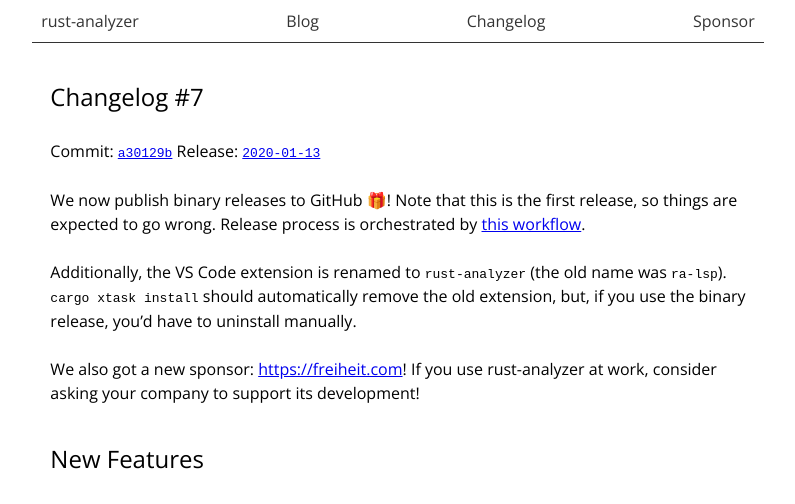
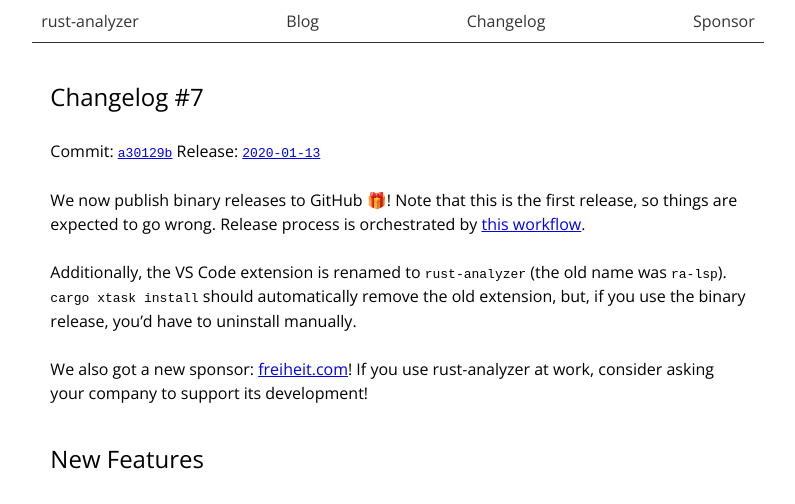
Before and after one commit to rust-analyzer/rust-analyzer.github.io, a Jekyll site: the page built from thisweek/_posts/2020-01-13-changelog-7.md, in a window 1280 px wide, cut to the strip 0-504 px from the top of the page. Shown: the whole strip, without its empty margins (242-1037 px from the left). Built offline with Jekyll 4.4.1, drawn with Linux system fonts in a browser that asks for light colours; some of the changed lines change nothing that is shown.

Commit message:
fix link

```diff
--- a/thisweek/_posts/2020-01-13-changelog-7.md
+++ b/thisweek/_posts/2020-01-13-changelog-7.md
@@ -14,7 +14,7 @@
 Additionally, the VS Code extension is renamed to `rust-analyzer` (the old name was `ra-lsp`).
 `cargo xtask install` should automatically remove the old extension, but, if you use the binary release, you'd have to uninstall manually.
 
-We also got a new sponsor: [https://freiheit.com](freiheit.com)!
+We also got a new sponsor: [freiheit.com](https://freiheit.com)!
 If you use rust-analyzer at work, consider asking your company to support its development!
 
 ## New Features
```
